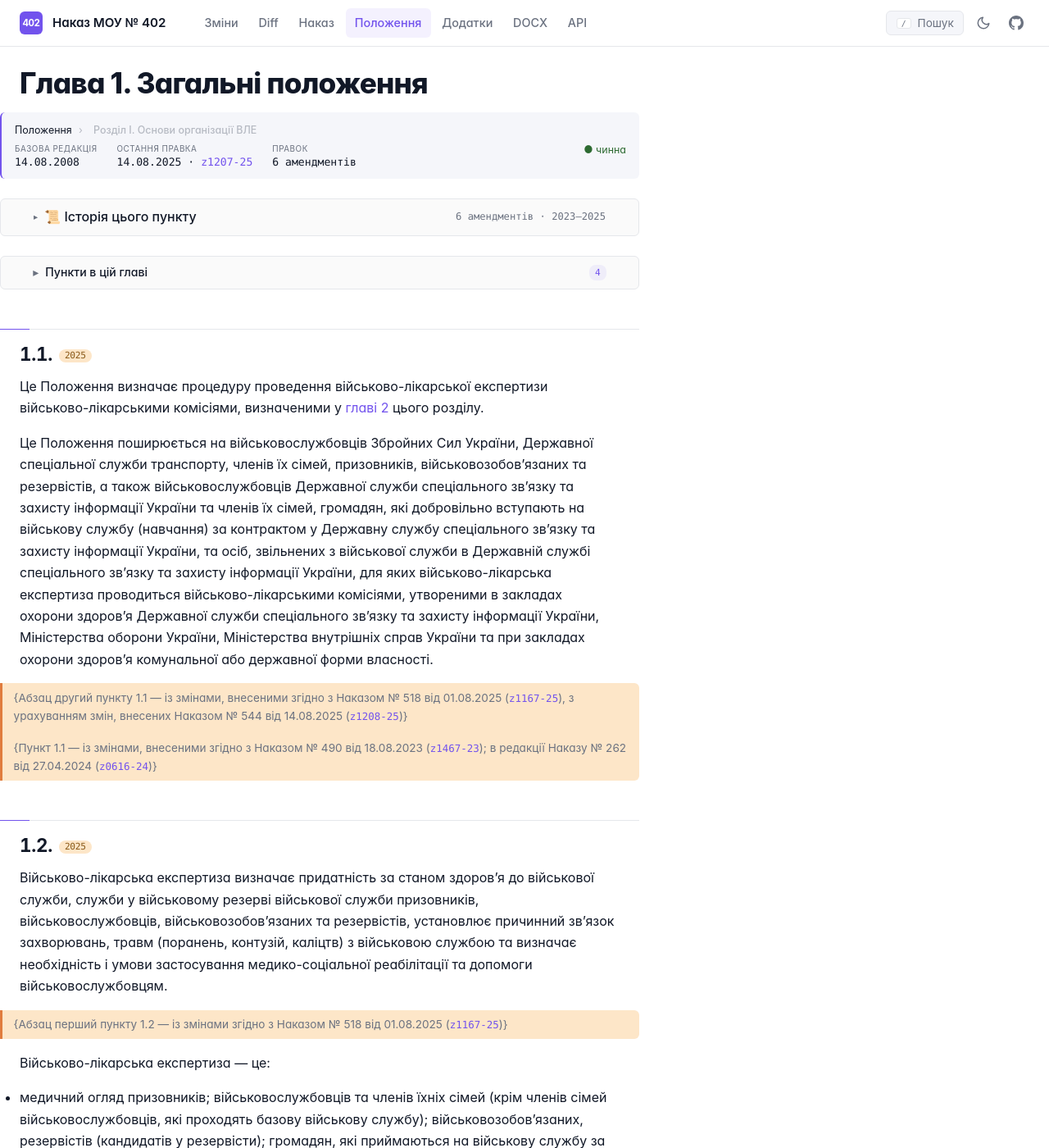
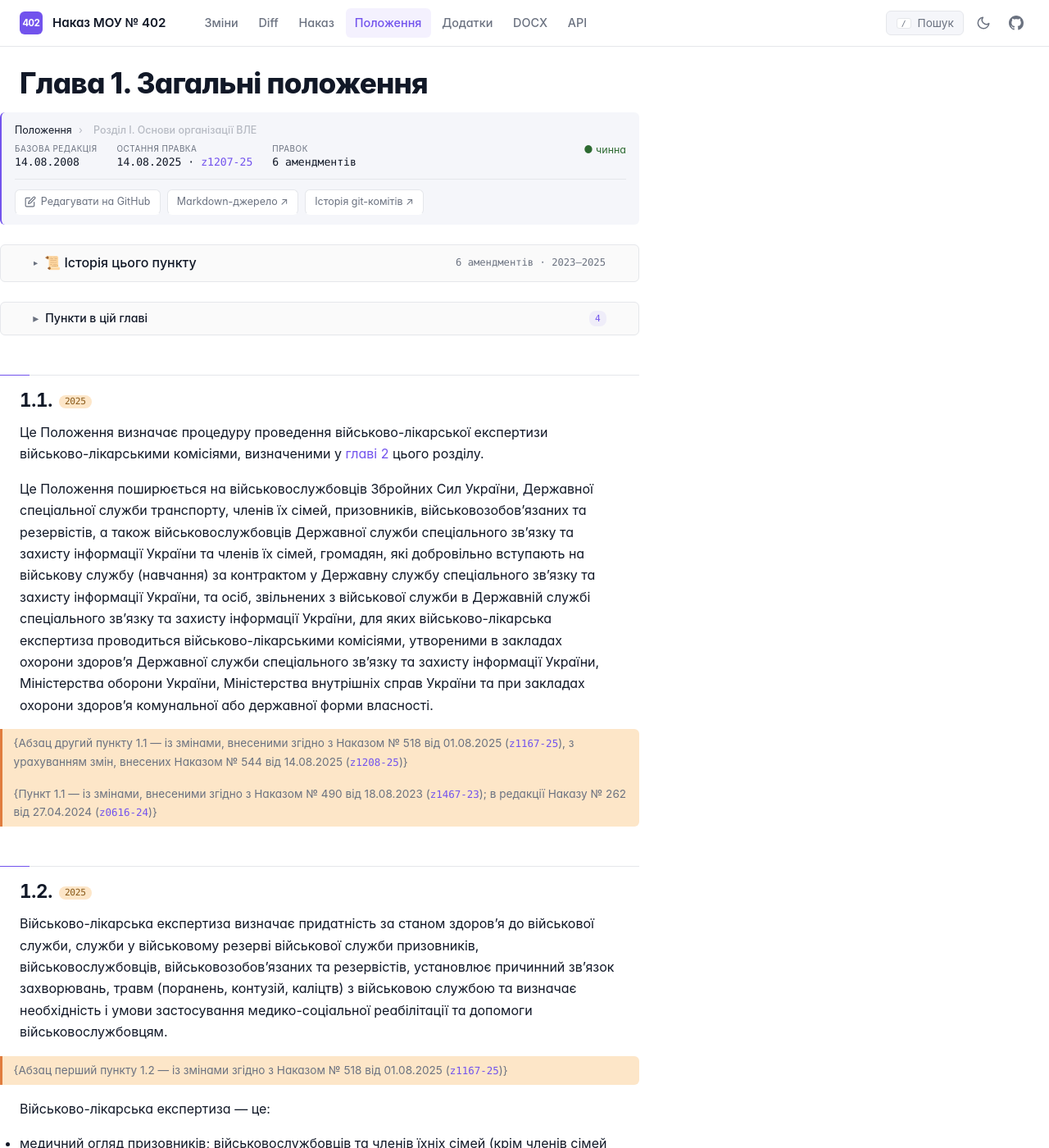
Before and after one commit to workflowcat/nakaz-402, a Jekyll site: the page built from polozhennia/01-osnovy-organizatsii/01-zagalni-polozhennia.md, in a window 1280 px wide and 1400 px high. Shown: the whole window at 82% size. Built offline with Jekyll 4.4.1, drawn with Linux system fonts in a browser that asks for light colours.

Commit message:
Iter G: Change-maker tooling — actions per chapter, copy-ID pills per punkt
chapter-context.html — додано блок .ch-actions:
- «Редагувати на GitHub» → відкриває файл у web-editor GitHub
  (https://github.com/.../edit/main/{{ page.path }})
- «Markdown-джерело ↗» → переглянути сирий .md
- «Історія git-комітів» → коміти, що зачіпали цей файл

Один клік запускає реальний workflow: edit → commit → PR. Без CLI.

scripts.html — per-punkt copy-ID pills:
- Для кожного <a id="pN.M"> додає поряд з h2/h3 кнопку-pill з anchor
- Hover на h2/h3 → pill стає видимим (opacity 0 → 0.8)
- Click → копіює повний ID (polozhennia.r1.gl2.p2.5) у clipboard
- 1.5s візуальний feedback з ✓
- Fallback на prompt() якщо clipboard API недоступний

Layout: body тепер має data-page-id і data-page-path, scripts підхоплює.

Чому це матерь для change-makers:
- Хочу зацитувати пункт у внутрішньому документі → клік pill → ID в буфері
- Хочу запропонувати правку → клік "Редагувати на GitHub" → 2 кліки до PR
- Хочу побачити, хто змінював цей файл і коли → клік "Історія git-комітів"

🤖 Generated with Claude Code (https://claude.com/claude-code)

Co-Authored-By: Claude Opus 4.7 <noreply@anthropic.com>

```diff
--- a/_includes/chapter-context.html
+++ b/_includes/chapter-context.html
@@ -45,5 +45,20 @@
       <span class="ch-meta-item ch-status-repealed">○ скасована</span>
     {% endif %}
   </div>
+  <div class="ch-actions">
+    <a class="ch-action" href="https://github.com/workflowcat/nakaz-402/edit/main/{{ page.path }}" target="_blank" rel="noopener">
+      <svg viewBox="0 0 24 24" width="14" height="14" fill="none" stroke="currentColor" stroke-width="2" stroke-linecap="round" stroke-linejoin="round"><path d="M11 4H4a2 2 0 0 0-2 2v14a2 2 0 0 0 2 2h14a2 2 0 0 0 2-2v-7"/><path d="M18.5 2.5a2.121 2.121 0 0 1 3 3L12 15l-4 1 1-4 9.5-9.5z"/></svg>
+      Редагувати на GitHub
+    </a>
+    <a class="ch-action" href="https://github.com/workflowcat/nakaz-402/blob/main/{{ page.path }}" target="_blank" rel="noopener">
+      Markdown-джерело ↗
+    </a>
+    {% if page.amended_by and page.amended_by.size > 0 %}
+    {% assign latest = page.amended_by | sort: "date" | last %}
+    <a class="ch-action" href="https://github.com/workflowcat/nakaz-402/commits/main/{{ page.path }}" target="_blank" rel="noopener">
+      Історія git-комітів ↗
+    </a>
+    {% endif %}
+  </div>
 </div>
 {% endif %}
--- a/_layouts/default.html
+++ b/_layouts/default.html
@@ -29,7 +29,7 @@
   </script>
 </head>
 
-<body data-page-url="{{ page.url }}" class="page-{{ page.flavor | default: 'tool' }}">
+<body data-page-url="{{ page.url }}" data-page-id="{{ page.id }}" data-page-path="{{ page.path }}" class="page-{{ page.flavor | default: 'tool' }}">
 
 <a class="skip-link" href="#main">До контенту</a>
 
--- a/assets/css/site.scss
+++ b/assets/css/site.scss
@@ -922,6 +922,67 @@ blockquote.amend-marker a[href*="zakon.rada.gov.ua/laws/show/z"] {
 .chapter-context .ch-meta-value a { color: var(--accent); }
 .chapter-context .ch-status-active { color: var(--op-insert); margin-left: auto; font-size: 0.78rem; }
 .chapter-context .ch-status-repealed { color: var(--op-repeal); margin-left: auto; font-size: 0.78rem; }
+.chapter-context .ch-actions {
+  display: flex;
+  flex-wrap: wrap;
+  gap: var(--sp-2);
+  margin-top: var(--sp-3);
+  padding-top: var(--sp-3);
+  border-top: 1px solid var(--border);
+}
+.chapter-context .ch-action {
+  display: inline-flex;
+  align-items: center;
+  gap: 0.35rem;
+  padding: 0.3rem 0.7rem;
+  font-size: 0.78rem;
+  color: var(--text-muted);
+  background: var(--bg);
+  border: 1px solid var(--border);
+  border-radius: var(--r-md);
+  text-decoration: none;
+  transition: all 0.12s;
+}
+.chapter-context .ch-action:hover {
+  color: var(--accent);
+  border-color: var(--accent-soft);
+  background: var(--accent-bg);
+}
+
+/* Per-punkt copy-ID button — додається JS'ом до кожного h2/h3 поряд з якорем */
+.punkt-id-pill {
+  display: inline-flex;
+  align-items: center;
+  gap: 0.25rem;
+  margin-left: 0.6rem;
+  padding: 1px 6px;
+  font-family: var(--font-mono);
+  font-size: 0.65rem;
+  font-weight: 400;
+  color: var(--text-muted);
+  background: var(--bg-subtle);
+  border: 1px solid var(--border);
+  border-radius: var(--r-sm);
+  cursor: pointer;
+  opacity: 0;
+  transition: all 0.12s;
+  vertical-align: middle;
+}
+h2:hover .punkt-id-pill,
+h3:hover .punkt-id-pill { opacity: 0.8; }
+.punkt-id-pill:hover {
+  opacity: 1 !important;
+  color: var(--accent);
+  border-color: var(--accent-soft);
+  background: var(--accent-bg);
+}
+.punkt-id-pill.copied {
+  color: var(--op-insert);
+  border-color: var(--op-insert);
+  background: var(--op-insert-bg);
+  opacity: 1 !important;
+}
+.punkt-id-pill.copied::after { content: " ✓"; }
 
 
 /* =================================================================
```
Also changed, not shown: _includes/scripts.html (+58 -0 lines).
